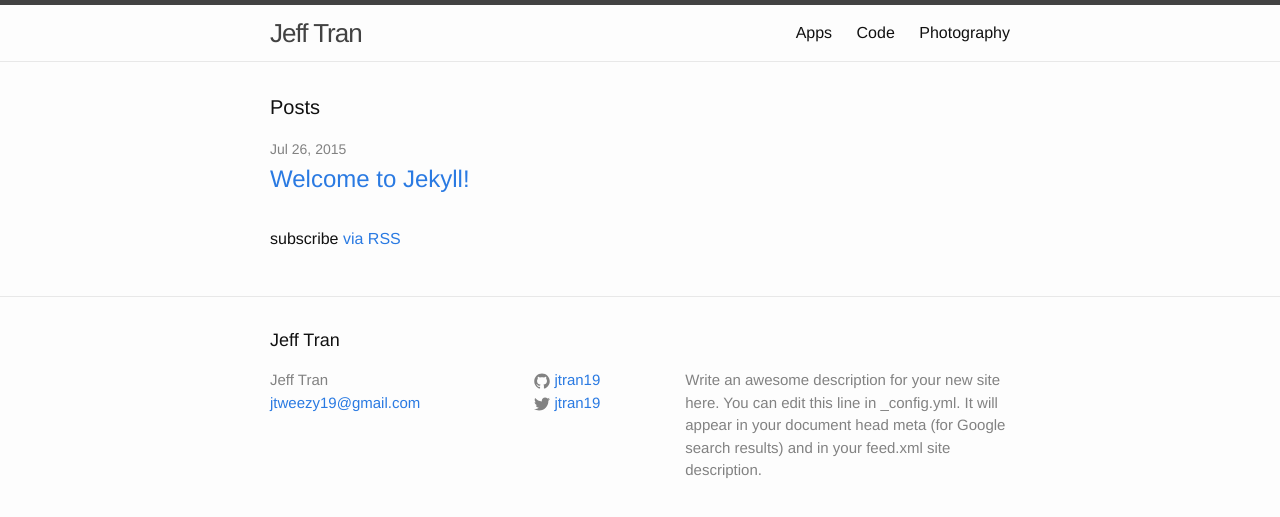
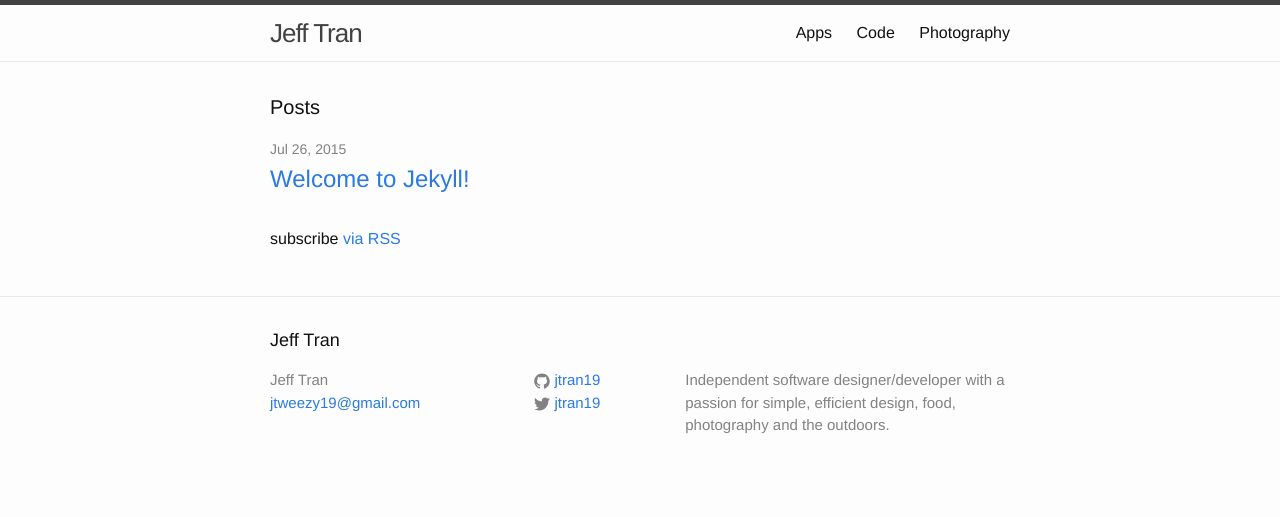
Before and after one commit to jtran19/jtran19.github.io, a Jekyll site: the page built from index.html, in a window 1280 px wide. Shown: the top 517 px of the page. Built offline with Jekyll 4.4.1, drawn with Linux system fonts in a browser that asks for light colours.

Commit message:
Updated description

```diff
--- a/_config.yml
+++ b/_config.yml
@@ -2,9 +2,7 @@
 title: Jeff Tran
 email: jtweezy19@gmail.com
 description: > # this means to ignore newlines until "baseurl:"
-  Write an awesome description for your new site here. You can edit this
-  line in _config.yml. It will appear in your document head meta (for
-  Google search results) and in your feed.xml site description.
+  Independent software designer/developer with a passion for simple, efficient design, food, photography and the outdoors.
 baseurl: "" # the subpath of your site, e.g. /blog/
 url: "http://yourdomain.com" # the base hostname & protocol for your site
 twitter_username: jtran19
```
